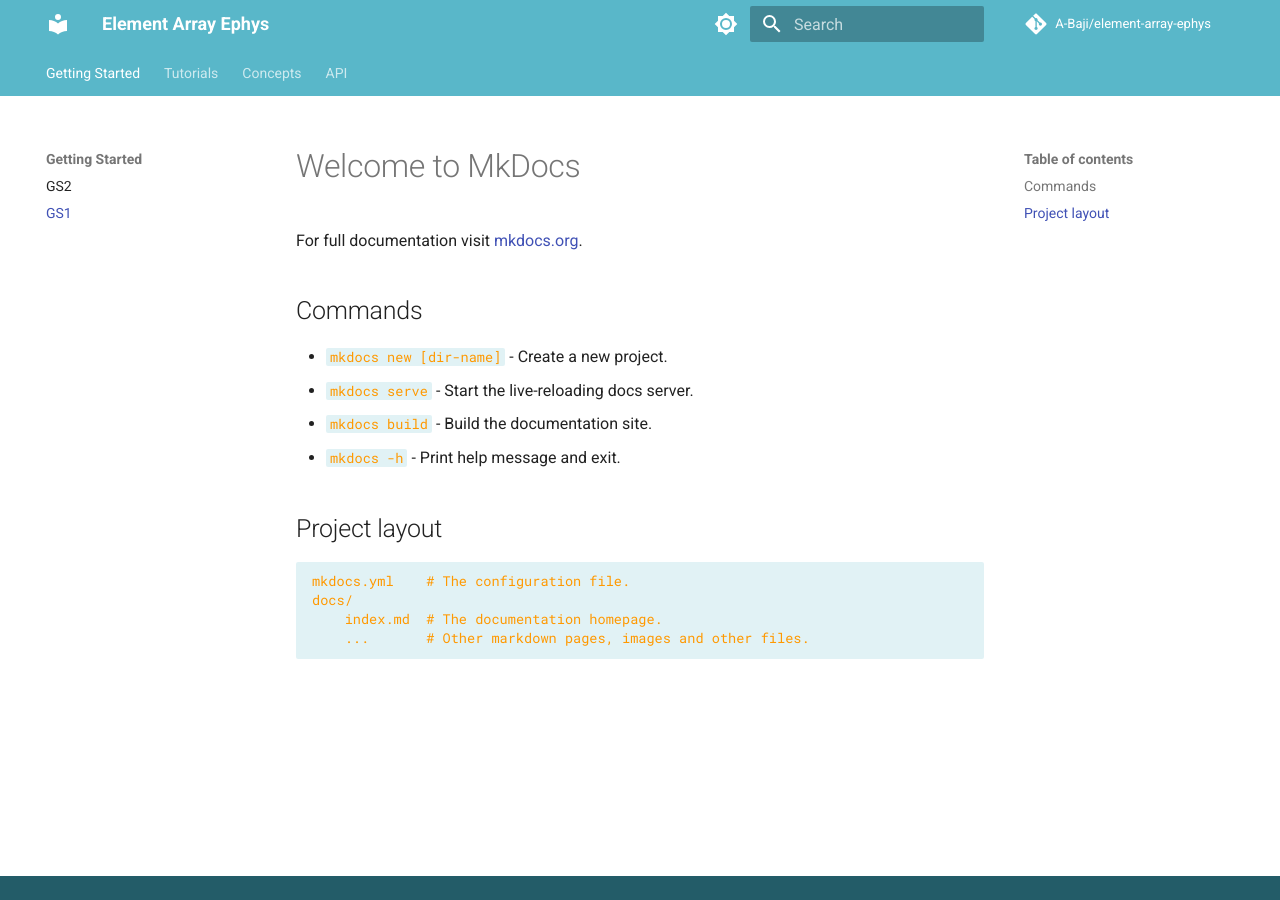
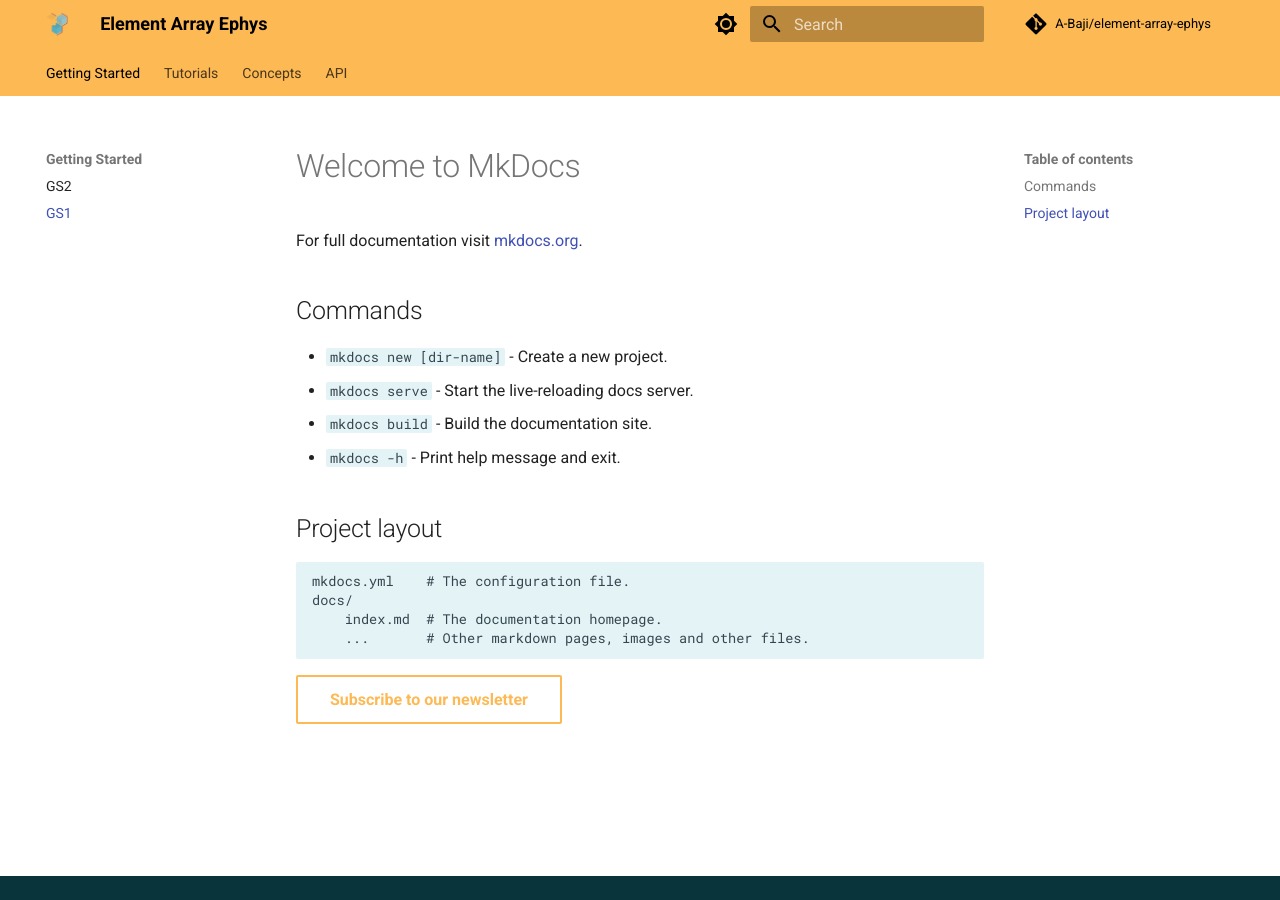
Before and after one commit to datajoint/element-array-ephys, an MkDocs documentation site: the page built from docs/getting_started/getting_started.md, in a window 1280 px wide. Built offline with MkDocs 1.6.1 and Material for MkDocs 9.7.7, drawn with Linux system fonts in a browser that asks for light colours; comment, search, counter and statistics services are not loaded.

Commit message:
light and dark themes

```diff
--- a/docs/getting_started/getting_started.md
+++ b/docs/getting_started/getting_started.md
@@ -15,3 +15,5 @@
     docs/
         index.md  # The documentation homepage.
         ...       # Other markdown pages, images and other files.
+
+[Subscribe to our newsletter](#){ .md-button }
--- a/docs/stylesheets/extra.css
+++ b/docs/stylesheets/extra.css
@@ -1,11 +1,31 @@
 [data-md-color-scheme="datajoint-light"] {
-  --md-primary-fg-color:               #59b7c9;
 
-  --md-accent-fg-color:                #fcb954;
+  --md-primary-fg-color: #fcb954;
+  --md-primary-bg-color: #000000;
 
-  --md-code-fg-color:                  #ff9900;
-  --md-code-bg-color:                  #59b6c92e;
+  --md-accent-fg-color: #fcb954;
 
-  --md-footer-bg-color:                #348899;
-  --md-footer-fg-color:                #fcb954;
-  }
+  --md-code-bg-color: #59b6c92a;
+
+  --md-footer-bg-color: #0f4d58;
+  --md-footer-fg-color: #fcb954;
+}
+
+[data-md-color-scheme="datajoint-dark"] {
+
+  --md-typeset-color: #ffffff;
+
+  --md-default-bg-color: #172c34;
+  --md-default-fg-color--light: #fab85d;
+
+  --md-primary-fg-color: #fcb954;
+  --md-primary-bg-color: #000000;
+
+  --md-accent-fg-color: #fcb954;
+
+  --md-code-fg-color: #87aeb2;
+  --md-code-bg-color: #3c3c3c;
+
+  --md-footer-bg-color: #0f4d58;
+  --md-footer-fg-color: #fcb954;
+}
--- a/mkdocs.yml
+++ b/mkdocs.yml
@@ -4,17 +4,17 @@
 
 theme:
   name: material
+  logo: assets/logo.png
+  favicon: assets/logo.png
   features:
     - navigation.tabs
   palette:
-
     # Palette toggle for light mode
     - media: "(prefers-color-scheme: light)"
       scheme: datajoint-light
       toggle:
         icon: material/brightness-7
         name: Switch to dark mode
-
     # Palette toggle for dark mode
     - media: "(prefers-color-scheme: dark)"
       scheme: datajoint-dark
@@ -24,8 +24,8 @@
 
 nav:
   - Getting Started:
-    - GS2: getting_started/index.md
-    - GS1: getting_started/getting_started.md
+      - GS2: getting_started/index.md
+      - GS1: getting_started/getting_started.md
   - Tutorials: tutorials.md
   - Concepts: concepts.md
   - API: api.md
@@ -33,11 +33,14 @@
 plugins:
   - search
   - redirects:
-        redirect_maps:
-            'index.md': 'getting_started/index.md'
+      redirect_maps:
+        "index.md": "getting_started/index.md"
 
 extra:
   generator: false
 
 extra_css:
   - stylesheets/extra.css
+
+markdown_extensions:
+  - attr_list
```
Also changed, not shown: docs/assets/logo.png (added).
